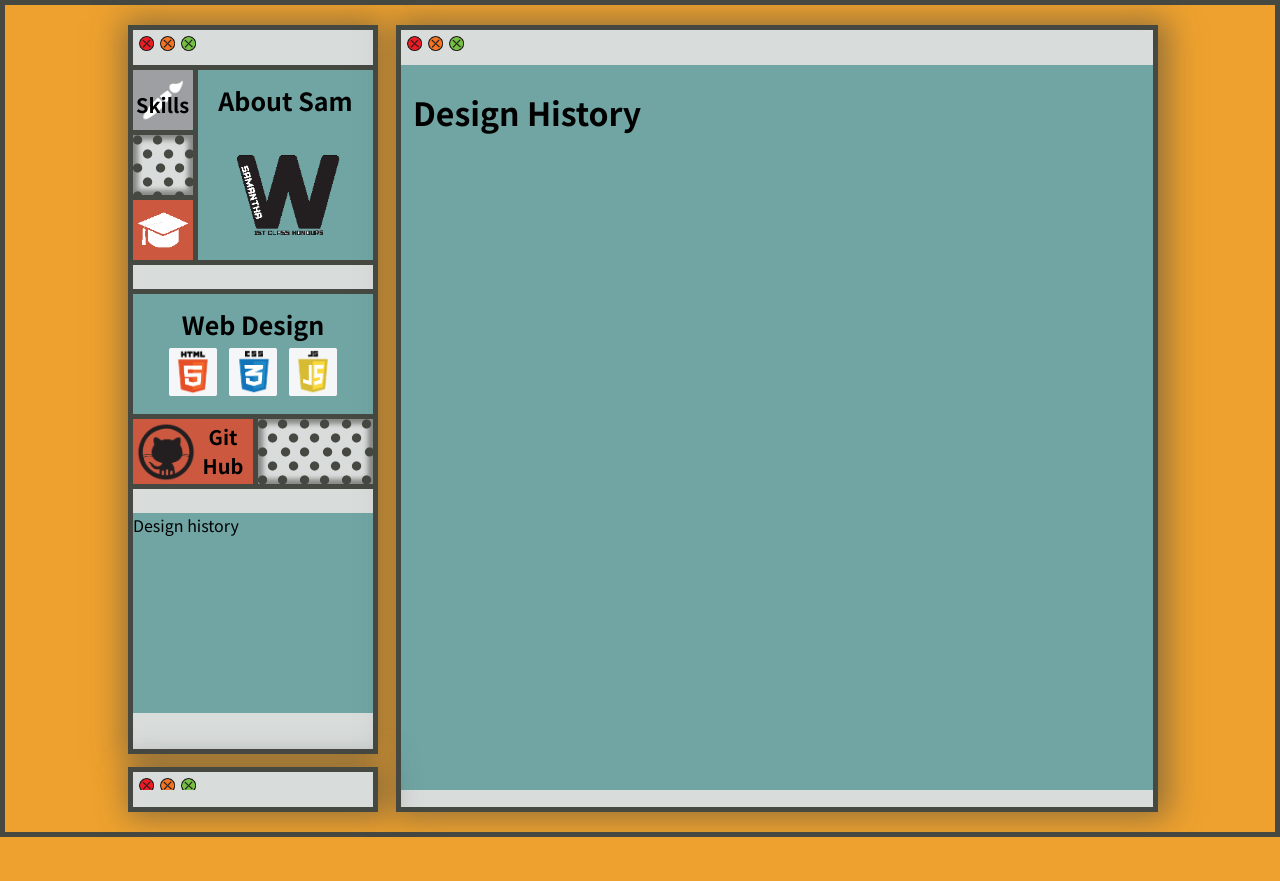
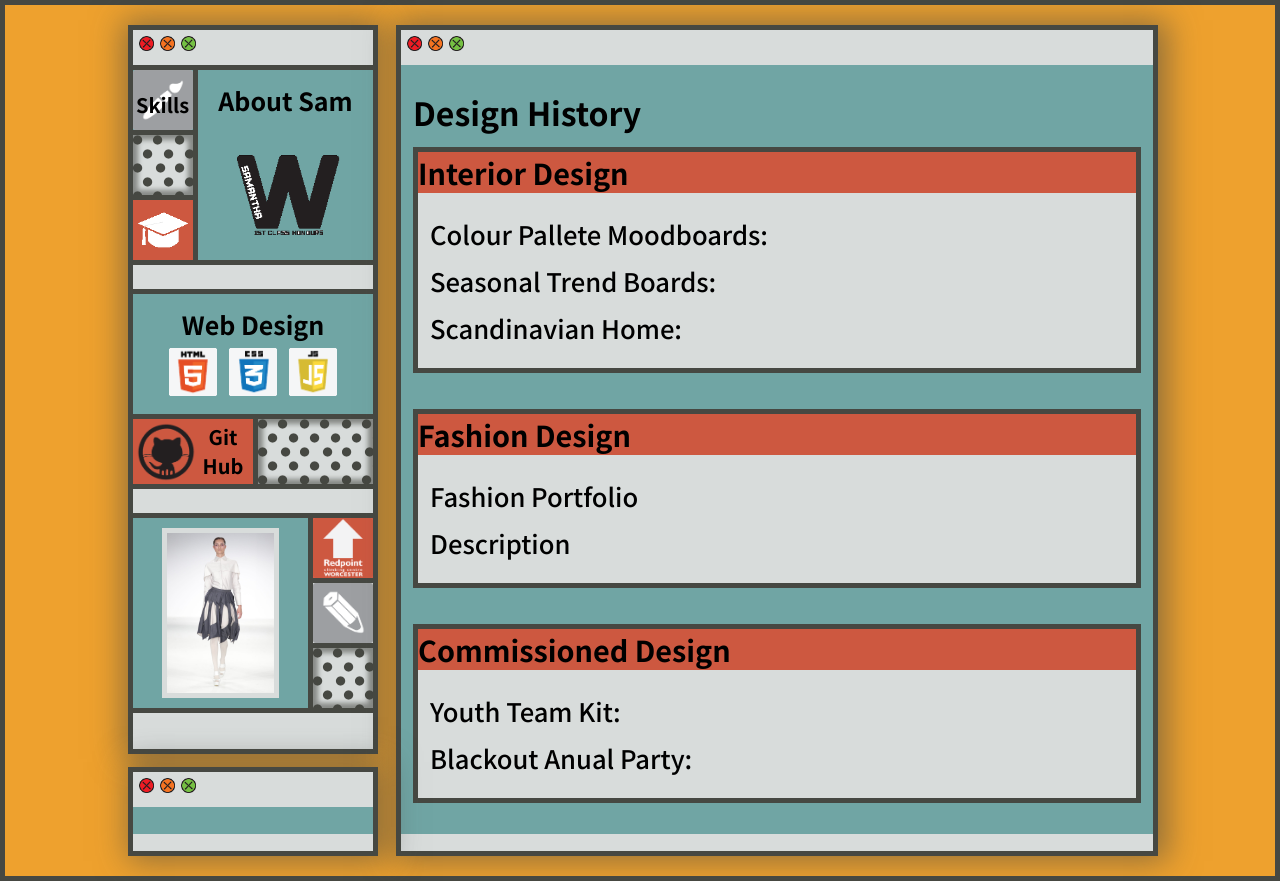
Before and after one commit to Samwakelam/20_REACT_PORTFOLIO_SLW, a React (Create React App) app: page /design-history in a window 1280 px wide. Before the commit the page ends 837 px from the top, so only its background shows below. Built offline with nearby package versions, Linux system fonts and the light colour scheme.

Commit message:
saving design history point

```diff
--- a/src/navPanels/DesignPanel.css
+++ b/src/navPanels/DesignPanel.css
@@ -0,0 +1,59 @@
+#design-nav {
+  display: grid;
+  grid-template-columns: 175px 65px;
+  grid-template-rows: 65px 65px 70px;
+}
+
+#item-j {
+  grid-column: 1 / span 1;
+  grid-row: 1 / span 3;
+
+  border-top: 5px solid var(--black);
+  border-bottom: 5px solid var(--black);
+  padding: 6px;
+
+  display: flex;
+  justify-content: center;
+  align-items: center;
+  flex-wrap: wrap;
+}
+
+#item-k {
+  grid-column: 2 / span 1;
+  grid-row: 1 / span 1;
+
+  background-color: var(--red);
+  border-top: 5px solid var(--black);
+  border-left: 5px solid var(--black);
+}
+
+#item-l {
+  grid-column: 2 / span 1;
+  grid-row: 2 / span 1;
+
+  background-color: var(--white);
+  border-top: 5px solid var(--black);
+  border-left: 5px solid var(--black);
+}
+
+#item-m {
+  grid-column: 2 / span 1;
+  grid-row: 3 / span 1;
+
+  background-color: var(--yellow);
+  border-top: 5px solid var(--black);
+  border-left: 5px solid var(--black);
+  border-bottom: 5px solid var(--black);
+}
+
+#fashion {
+  width: 150px;
+  height: 84px;
+  border: 2px solid var(--black);
+}
+
+#fashion-skirt {
+  height: 170px;
+  border: 5px solid var(--white);
+  background-color: var(--white);
+}
--- a/src/navPanels/DesignPanel.js
+++ b/src/navPanels/DesignPanel.js
@@ -1,14 +1,57 @@
+import { useContext } from 'react';
+import { NavLink } from "react-router-dom";
+import SiteContext from "../SiteContext";
+// styles
 import './DesignPanel.css'
 
-import { NavLink } from "react-router-dom";
 
-const DesignPanel = ({}) => {
+const DesignPanel = () => {
 
-  // console.log('page =', page, page === 'aboutPage');
+  const { siteLocation } = useContext(SiteContext);
 
   return (
-    <div className='nav-pane'>
-      <NavLink to='/design-history' > Design history</NavLink>
+    <div className='nav-pane' id='design-nav'>
+      <div id='item-j'>
+        { siteLocation === '/design-history'
+          ? (
+            <img
+                id='fashion-skirt'
+                src={`${process.env.PUBLIC_URL}/assets/img/fashion/Outfit_Skirt.jpg`}
+                alt='fashion outfits'
+              />
+            )
+          : (
+            <>
+            <NavLink to='/design-history' className='main-link-text text-centre' > Design history</NavLink>
+              <img
+                id='fashion'
+                src={`${process.env.PUBLIC_URL}/assets/img/fashion/Outfit_two.png`}
+                alt='fashion outfits'
+              />
+            </>
+          )
+        }
+
+      </div>
+      <div id='item-k'>
+        <img
+          className='symbol'
+          src={`${process.env.PUBLIC_URL}/assets/img/symbols/redPoint-clear.png`}
+          alt='redpoint'
+        />
+      </div>
+
+      <div id='item-l'>
+        <img
+          className='symbol'
+          src={`${process.env.PUBLIC_URL}/assets/img/symbols/pencil.png`}
+          alt='Pencil'
+        />
+      </div>
+
+      <div id='item-m' className='spots'></div>
+
+
     </div>
   )
 
--- a/src/pages/DesignPage.css
+++ b/src/pages/DesignPage.css
@@ -0,0 +1,11 @@
+.design-section {
+  border: 5px solid var(--black);
+  background-color: var(--white);
+  margin-bottom: 36px;
+}
+
+.design-section > h2 {
+  margin: 0;
+  background-color: var(--red);
+
+}
--- a/src/pages/DesignPage.js
+++ b/src/pages/DesignPage.js
@@ -13,6 +13,31 @@ const DesignPage = ({location}) => {
   return (
     <article id='design-history-page' className='container'>
       <h1>Design History</h1>
+
+      <div className='design-section'>
+       <h2>Interior Design</h2>
+       <div className='container'>
+        <h3>Colour Pallete Moodboards:</h3>
+        <h3>Seasonal Trend Boards:</h3>
+        <h3>Scandinavian Home:</h3>
+       </div>
+      </div>
+
+      <div className='design-section'>
+       <h2>Fashion Design</h2>
+       <div className='container'>
+       <h3>Fashion Portfolio</h3>
+        <h3>Description</h3>
+       </div>
+      </div>
+
+      <div className='design-section'>
+        <h2>Commissioned Design</h2>
+        <div className='container'>
+        <h3>Youth Team Kit:</h3>
+        <h3>Blackout Anual Party:</h3>
+       </div>
+      </div>
     </article>
   )
 }
```
Also changed, not shown: public/assets/img/fashion/Outfit_two.png (added), public/assets/img/symbols/redPoint-clear.png (added).
